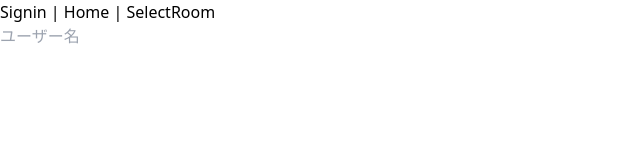
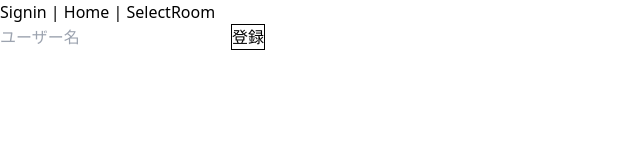
Before and after one commit to Nimono-sleep-well/Kotatsu-Metaverse, a React (Vite) app: page / in a window 1280 px wide. Shown: the top 160 px of the page, without its empty margins (0-640 px from the left). Built offline with nearby package versions, Linux system fonts and the light colour scheme.

Commit message:
Installation of the registration button

```diff
--- a/src/views/Signin.jsx
+++ b/src/views/Signin.jsx
@@ -4,10 +4,17 @@ const Signin = ({ name, age }) => {
     const [userName, setUsername] = useState('');
     const [registeredUserNames, setRegisteredUserNames] = useState([]);
 
+    const registerUserNames = () => {
+        if (userName.trim() !== '') {
+            setRegisteredUserNames([...registeredUserNames, userName]);
+            setUsername(''); // 入力欄をクリア
+        }
+    };
+
+    // Enterキーで登録する処理
     const handleKeyDown = (event) => {
         if (event.key === 'Enter') {
-            setRegisteredUserNames([...registeredUserNames, userName]);
-            setUsername(''); // 入力欄をクリア
+            registerUserNames();
         }
     };
 
@@ -15,11 +22,12 @@ const Signin = ({ name, age }) => {
         <div>
             <input
                 type="text"
-                placeholder='ユーザー名'
+                placeholder="ユーザー名"
                 value={userName}
                 onChange={(e) => setUsername(e.target.value)}
                 onKeyDown={handleKeyDown}
             />
+            <button style={{ border: '1px solid black' }} onClick={registerUserNames}>登録</button> {/* ボタンで登録 */}
             {registeredUserNames.length > 0 && (
                 <div>
                     <h2>登録されたユーザー名:</h2>
@@ -32,6 +40,6 @@ const Signin = ({ name, age }) => {
             )}
         </div>
     );
-}
+};
 
 export default Signin;
```
